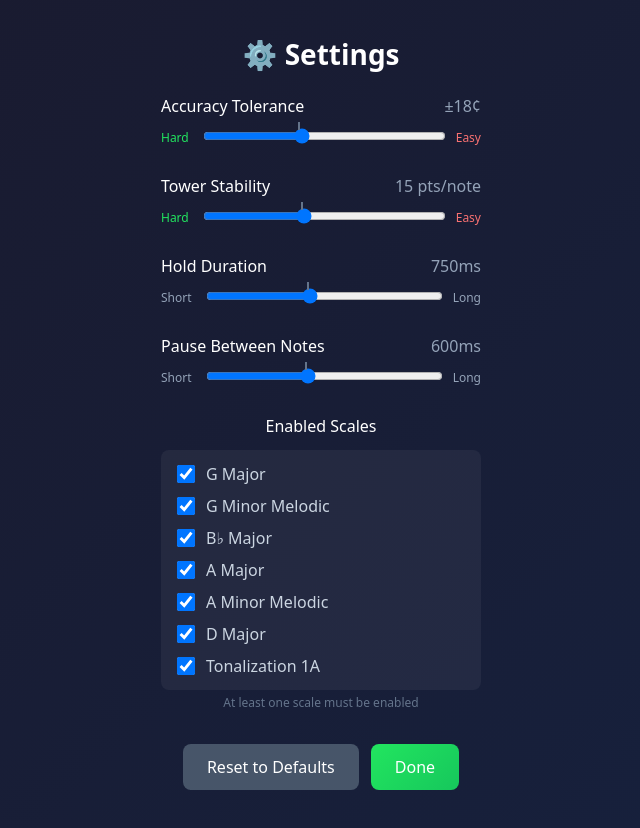
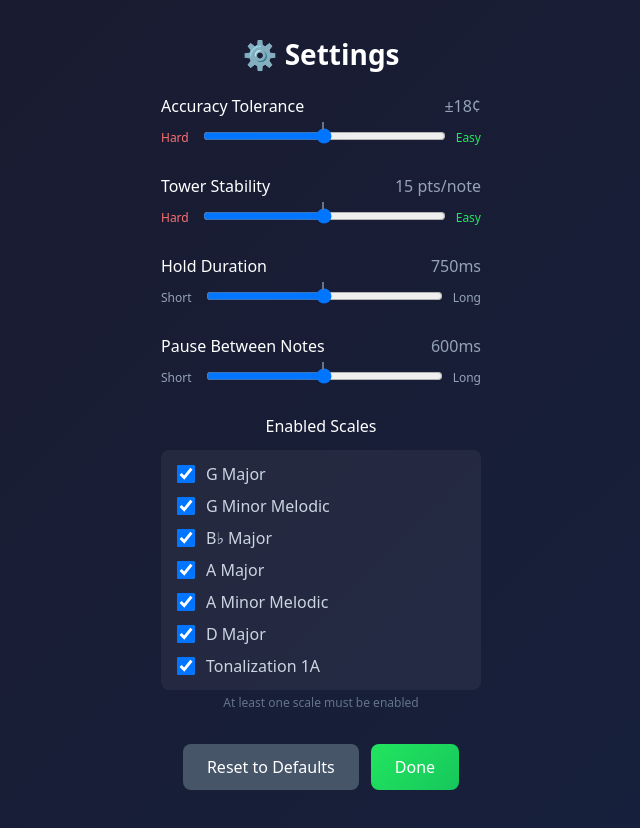
Before and after one commit to rwest/scales-tuner, a React (Vite) app: page / in a window 1280 px wide. Both pictures are taken after a click on the button "⚙️ Settings". Shown: the top 828 px of the page, without its empty margins (319-959 px from the left). Built offline with nearby package versions, Linux system fonts and the light colour scheme.

Commit message:
fix: Adjust slider settings ranges and update color indicators for clarity

```diff
--- a/src/scales-tuner.tsx
+++ b/src/scales-tuner.tsx
@@ -70,10 +70,10 @@ const DEFAULT_SETTINGS: GameSettings = {
 
 // Settings ranges for sliders
 const SETTINGS_RANGES = {
-  okThreshold: { min: 10, max: 30, step: 1 },           // hard (10) to easy (30)
-  collapseThreshold: { min: 8, max: 25, step: 1 },     // hard (8) to easy (25)
-  holdDuration: { min: 400, max: 1200, step: 50 },     // short (400) to long (1200)
-  pauseBetweenNotes: { min: 300, max: 1000, step: 50 }, // short (300) to long (1000)
+  okThreshold: { min: 9, max: 27, step: 1 },           // hard (10) to easy (30)
+  collapseThreshold: { min: 8, max: 22, step: 1 },     // hard (8) to easy (25)
+  holdDuration: { min: 400, max: 1100, step: 50 },     // short (400) to long (1200)
+  pauseBetweenNotes: { min: 300, max: 900, step: 50 }, // short (300) to long (1000)
 } as const;
 
 const STORAGE_KEY = 'scaleTowerSettings';
@@ -1211,7 +1211,7 @@ export default function ViolinTunerGame(): ReactNode {
             <span style={{ color: '#94a3b8' }}>±{settings.okThreshold}¢</span>
           </div>
           <div style={{ display: 'flex', alignItems: 'center', gap: 12 }}>
-            <span style={{ color: '#22e55f', fontSize: 12 }}>Hard</span>
+            <span style={{ color: '#f87171', fontSize: 12 }}>Hard</span>
             <div style={{ flex: 1, position: 'relative', height: 24 }}>
               <input
                 type="range"
@@ -1233,7 +1233,7 @@ export default function ViolinTunerGame(): ReactNode {
                 pointerEvents: 'none',
               }} />
             </div>
-            <span style={{ color: '#f87171', fontSize: 12 }}>Easy</span>
+            <span style={{ color: '#22e55f', fontSize: 12 }}>Easy</span>
           </div>
         </div>
 
@@ -1244,7 +1244,7 @@ export default function ViolinTunerGame(): ReactNode {
             <span style={{ color: '#94a3b8' }}>{settings.collapseThreshold} pts/note</span>
           </div>
           <div style={{ display: 'flex', alignItems: 'center', gap: 12 }}>
-            <span style={{ color: '#22e55f', fontSize: 12 }}>Hard</span>
+            <span style={{ color: '#f87171', fontSize: 12 }}>Hard</span>
             <div style={{ flex: 1, position: 'relative', height: 24 }}>
               <input
                 type="range"
@@ -1265,7 +1265,7 @@ export default function ViolinTunerGame(): ReactNode {
                 pointerEvents: 'none',
               }} />
             </div>
-            <span style={{ color: '#f87171', fontSize: 12 }}>Easy</span>
+            <span style={{ color: '#22e55f', fontSize: 12 }}>Easy</span>
           </div>
         </div>
 
```
